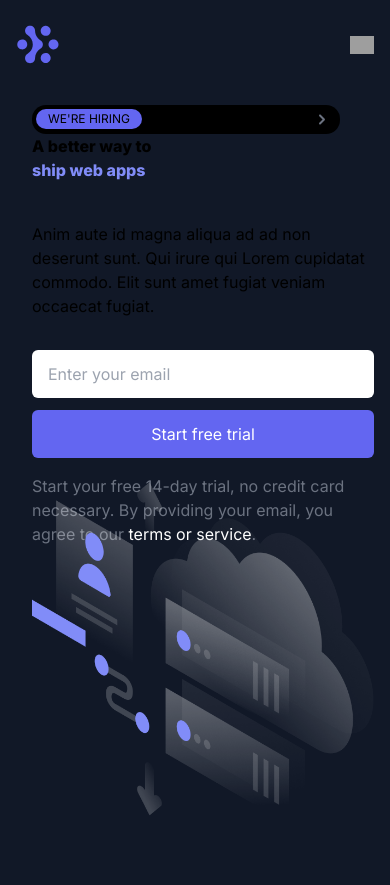
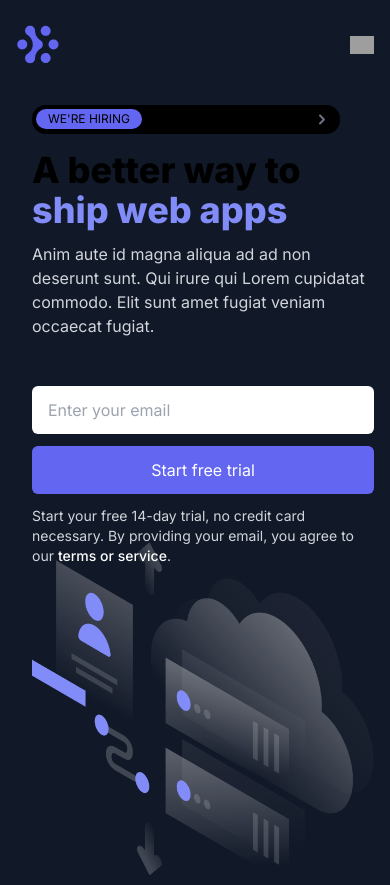
Before and after one commit to rongyang610/lennar-post, a Next.js app: page / in a window 390 px wide. Before the commit the page ends 844 px from the top, so only its background shows below. Built offline with nearby package versions, Linux system fonts and the light colour scheme; grey boxes are pictures that could not be loaded.

Commit message:
style(mobile-home-page): finish styling mobile home page

```diff
--- a/app/page.tsx
+++ b/app/page.tsx
@@ -5,15 +5,15 @@ import EmailForm from '@/components/EmailForm'
 
 export default function Home() {
   return (
-    <section className="flex h-full flex-col md:justify-center gap-6 overflow-visible md:overflow-hidden relative">
+    <section className="flex md:items-center h-full overflow-visible md:overflow-hidden relative">
       <Image
         alt="dashboard"
-        className="absolute m-auto w-[344px] h-[343px] md:w-auto md:h-auto my-0 md:my-auto mx-auto md:mx-0 left-0 md:left-auto right-0 bottom-[-100px] md:bottom-auto md:right-[-325px] lg:right-[-100px] xl:right-0"
+        className="absolute m-auto w-[344px] h-[343px] md:w-auto md:h-auto my-0 md:my-auto mx-auto md:mx-0 left-0 md:left-auto right-0 bottom-[-160px] sm:bottom-[-100px] md:bottom-auto md:right-[-325px] lg:right-[-100px] xl:right-0"
         src="/illustration.png"
         width={625}
         height={624}
       />
-      <div className="max-w-[592px]">
+      <div className="flex flex-col md:justify-center gap-4 md:gap-6 max-w-[592px]">
         <div className="flex w-fit gap-4 rounded-[14px] bg-black py-1 pl-1 pr-2">
           <h5 className="h-fit rounded-[10px] bg-indigo-500 px-3 py-0.5 text-xs">
             WE&#39;RE HIRING
@@ -28,23 +28,23 @@ export default function Home() {
             />
           </div>
         </div>
-        <div className="flex flex-col gap-5 mb-1 sm:max-w-[77%]">
-          <h1 className="flex flex-col sm:text-4xl md:text-5xl lg:text-6xl font-extrabold mb-5">
+        <div className="flex flex-col gap-3 md:gap-5 mb-1 md:max-w-[77%]">
+          <h1 className="flex flex-col text-4xl md:text-5xl lg:text-6xl font-extrabold">
             A better way to
             <span className="text-indigo-400">ship web apps</span>
           </h1>
-          <p>
+          <p className="text-gray-300">
             Anim aute id magna aliqua ad ad non deserunt sunt. Qui irure qui
             Lorem cupidatat commodo. Elit sunt amet fugiat veniam occaecat
             fugiat.
           </p>
         </div>
-        <div className="flex flex-col gap-4">
+        <div className="flex flex-col gap-3 md:gap-4">
           <EmailForm />
-          <span className="text-gray-500">
+          <span className="text-gray-300 text-sm">
             Start your free 14-day trial, no credit card necessary. By providing
             your email, you agree to our{' '}
-            <Link href="/terms" className="text-white">
+            <Link href="/terms" className="text-white font-medium">
               terms or service
             </Link>
             .
--- a/tailwind.config.ts
+++ b/tailwind.config.ts
@@ -11,6 +11,7 @@ const config: Config = {
     colors: {
       black: '#000',
       gray: {
+        300: ' #D1D5DB',
         500: ' #6B7280',
         600: ' #4B5563',
         700: ' #374151',
```
